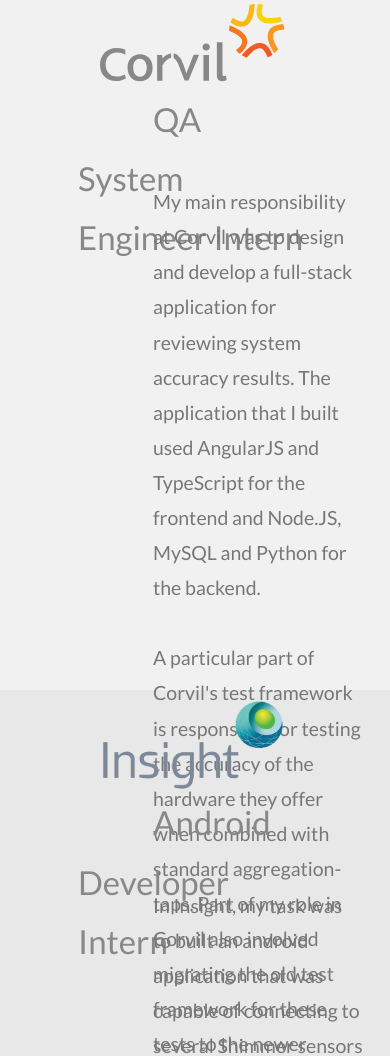
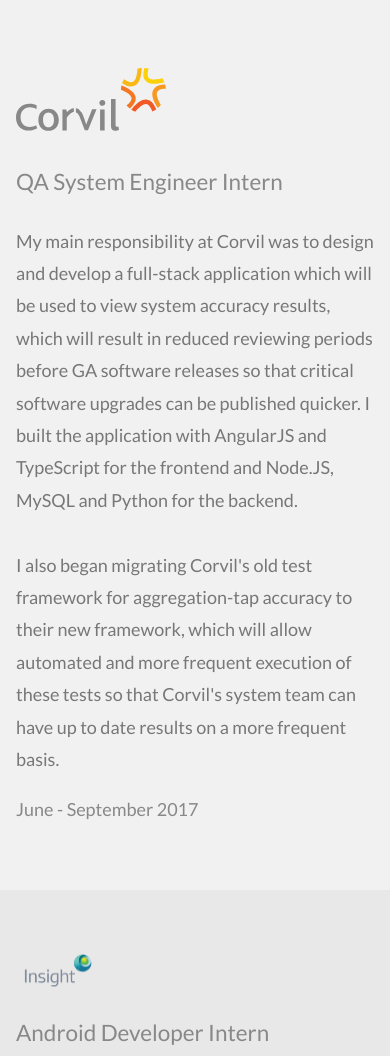
Before and after one commit to GaryMace/cv-website, a plain HTML site: page index.html in a window 390 px wide. Shown: the part 4347-5403 px from the top of the page. Drawn offline with Linux system fonts and the light colour scheme; some packages are replaced by stand-ins of ours.

Commit message:
Update site: trying to fix mobile v

```diff
--- a/index.css
+++ b/index.css
@@ -1666,17 +1666,9 @@
     font-family: "Lato", sans-serif;
 }
 
-.cv-job-entry-corvil {
-    background-color: #f1f1f1;
-}
-
-.cv-job-entry-insight {
-    background-color: #e8e8e8;
-}
-
 .cv-job-desc {
-    width: 60%;
-    height: 600px;
+    width: 100%;
+    height: auto;
 
     margin: 0 auto;
 }
@@ -1686,10 +1678,8 @@
 }
 
 .cv-job-header-text {
-    font-size: 2.2em;
+    font-size: 1.5em;
     color: #888;
-    margin: 0 0 0 75px;
-
 }
 
 .cv-job-desc-content {
@@ -1699,7 +1689,7 @@
 }
 
 .cv-job-desc-content-text {
-    font-size: 1.3em;
+    font-size: 1.2em;
 }
 
 .cv-job-entry-date {
--- a/index.html
+++ b/index.html
@@ -250,11 +250,12 @@
         <h3 class="w3-center">MY EXPERIENCE</h3>
         <p class="w3-center"><em>Listed below are my previous working experiences</em></p><br>
     </div>
+</div>
+
     <!-- Responsive Grid. Four columns on tablets, laptops and desktops. Will stack on mobile devices/small screens (100% width) -->
-    <div class="cv-job-entry-wrapper">
-        <div class="cv-job-entry-corvil">
-            <div class="w3-row-padding w3-center cv-position-logo">
-                <div class="w3-col m3">
+<div class="cv-content-wrapper" style="background-color: #f1f1f1">
+    <div class="w3-content w3-container w3-padding-64">
+        <div class="w3-row-padding w3-left cv-position-logo">
                 <svg xmlns="http://www.w3.org/2000/svg" viewBox="0 0 131.5 55" enable-background="new 0 0 131.5 55"
                      style="width: 50%;">
                     <path fill="#888"
@@ -275,47 +276,37 @@
                           d="M113.8 11.4c2.4 2.4 6.4 3.1 12.2 2 1.1-.2 2.2-.4 3.4-.7l.8-.2c-.5-1.2-1.1-2.4-1.8-3.5-6 1.5-10.2 1.4-11.9-.3-1.5-1.5-1.2-4.5-.6-6.8l.4-1.4c-1.2-.3-2.5-.5-3.8-.5l-.2 1c-1.3 4.7-.8 8.1 1.5 10.4z"/>
                 </svg>
         </div>
-            </div>
         <div class="cv-job-desc-wrapper">
             <div class="cv-job-desc">
-                    <div class="cv-job-header">
-                        <span class="cv-job-header-text">QA System Engineer Intern</span>
-                    </div>
-                    <div class="cv-job-desc-content">
+                <div class="w3-left">
+                    <p class="cv-job-header-text">QA System Engineer Intern</p>
                     <p class="cv-job-desc-content-text">
-                            My main responsibility at Corvil was to design and develop a full-stack application for
-                            reviewing system
-                            accuracy results. The application that I built used AngularJS and TypeScript for the
-                            frontend
-                            and Node.JS, MySQL and Python for the backend.<br/><br/>
+                        My main responsibility at Corvil was to design and develop a full-stack application which will be
+                        used to view system accuracy results, which will result in reduced reviewing periods before GA software releases
+                        so that critical software upgrades can be published quicker. I built the application with AngularJS and
+                        TypeScript for the frontend and Node.JS, MySQL and Python for the backend.<br/><br/>
 
-                            A particular part of Corvil's test framework is responsible for testing the accuracy of the
-                            hardware
-                            they offer when combined with standard aggregation-taps. Part of my role in Corvil also
-                            involved migrating
-                            the old test framework for these tests to the newer framework that they have.
+                        I also began migrating Corvil's old test framework for aggregation-tap accuracy to their new framework,
+                        which will allow automated and more frequent execution of these tests so that Corvil's system team can
+                        have up to date results on a more frequent basis.
                     </p>
                 </div>
-                    <div class="cv-job-entry-date">
-                        <span>June - September 2017</span>
+
+                <span class="w3-large w3-left cv-job-header-text">June - September 2017</span>
             </div>
         </div>
     </div>
 </div>
-    </div>
-    <div class="cv-job-entry-wrapper">
-        <div class="cv-job-entry-insight">
-            <div class="w3-row-padding w3-center cv-position-logo">
-                <div class="w3-col m3">
-                    <img src="insight.png" style="width: 50%"/>
-                </div>
+
+<div class="cv-content-wrapper" style="background-color: #e8e8e8">
+    <div class="w3-content w3-container w3-padding-64">
+        <div class="w3-row-padding w3-left">
+                <img src="insight.png" style="width: 20%"/>
         </div>
         <div class="cv-job-desc-wrapper">
             <div class="cv-job-desc">
-                    <div class="cv-job-header">
-                        <span class="cv-job-header-text">Android Developer Intern</span>
-                    </div>
-                    <div class="cv-job-desc-content">
+                <div class="w3-left">
+                    <p class="cv-job-header-text">Android Developer Intern</p>
                     <p class="cv-job-desc-content-text">
                         In Insight, my task was to built an android application that was capable of connecting to
                         several
@@ -332,13 +323,12 @@
                         self-balance.
                     </p>
                 </div>
-                    <div class="cv-job-entry-date">
-                        <span>June - September 2016</span>
+                <span class="w3-large w3-left cv-job-header-text">June - September 2016</span>
             </div>
         </div>
     </div>
 </div>
-    </div>
+<div class="cv-content-wrapper">
     <div class="w3-content w3-container w3-padding-64">
         <h3 class="w3-center">EXPERIENCE WITH</h3>
     </div>
@@ -367,7 +357,7 @@
             </div>
 
             <div class="w3-col m3">
-                <img src="c++.png" style="width:40%" class="w3-hover-opacity" alt="C++" title="C++">
+                <img src="cpp.png" style="width:40%" class="w3-hover-opacity" alt="C++" title="C++">
             </div>
 
             <div class="w3-col m3">
@@ -522,8 +512,13 @@
             </div>
             <div class="w3-col m8 w3-panel">
                 <div class="w3-large w3-margin-bottom">
+                    <button class="w3-button">
+                        <a href="mailto:garymac@live.ie" style="text-decoration: none">
                             <i class="fa fa-envelope fa-fw w3-hover-text-black w3-xlarge w3-margin-right"></i> Email:
-                    Garymac@live.ie<br>
+                            Garymac@live.ie
+                        </a>
+                    </button>
+
                 </div>
             </div>
         </div>
```
Also changed, not shown: cpp.png (renamed from c++.png). Lines whose indentation alone changed are shown as unchanged.
